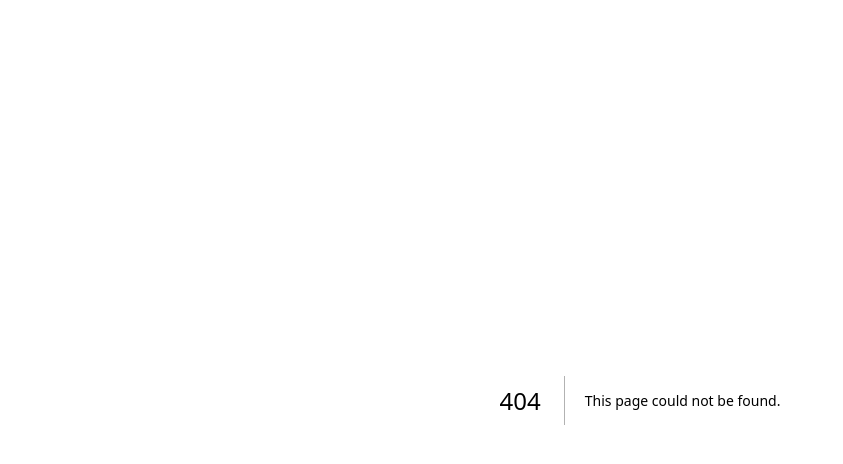
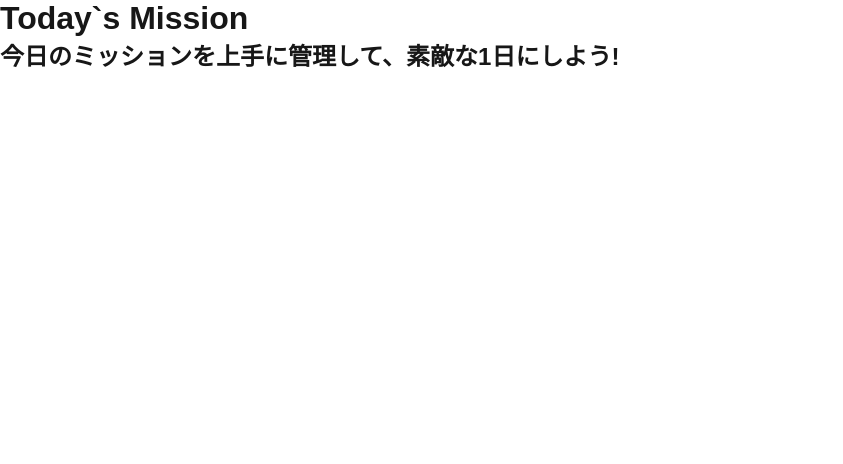
Before and after one commit to yukiguninoinu/today-s_mission, a Next.js app: page /signup in a window 1280 px wide. Before the commit this address had no page. Shown: the top 464 px of the page, without its empty margins (0-843 px from the left). Built offline with nearby package versions, Linux system fonts and the light colour scheme.

Commit message:
ディレクトリ 構成

```diff
--- /dev/null
+++ b/src/app/signup/page.tsx
@@ -0,0 +1,10 @@
+import React from 'react'
+
+export default function Signup() {
+  return (
+    <div className="loginPage">
+      <h1>Today`s Mission</h1>
+      <h2>今日のミッションを上手に管理して、素敵な1日にしよう!</h2>
+    </div>
+  )
+}
```
Also changed, not shown: src/app/edit/page.tsx (deleted, +0 -14 lines), src/app/login/page.tsx (added, +10 -0 lines), src/app/page.tsx (+9 -3 lines), src/app/page.module.css (renamed from src/app/edit/page.module.css).
